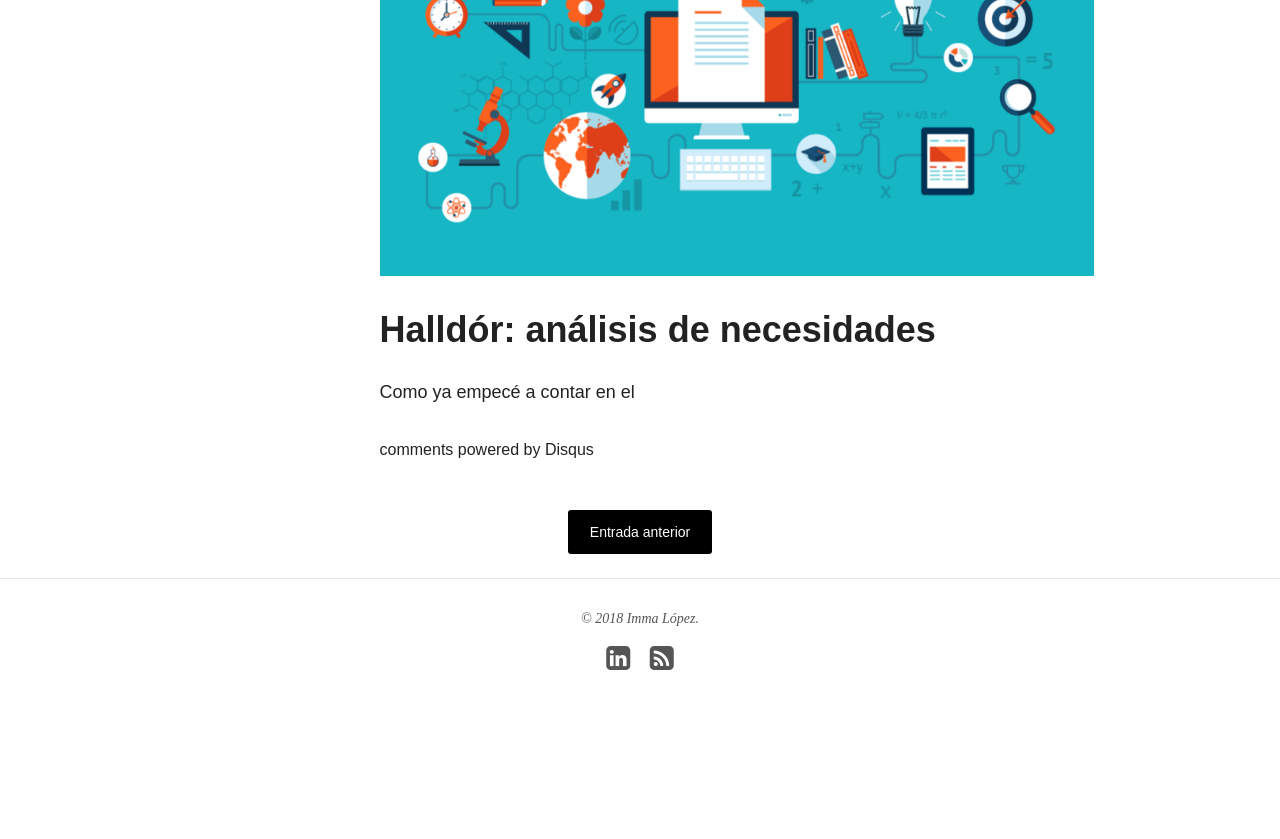
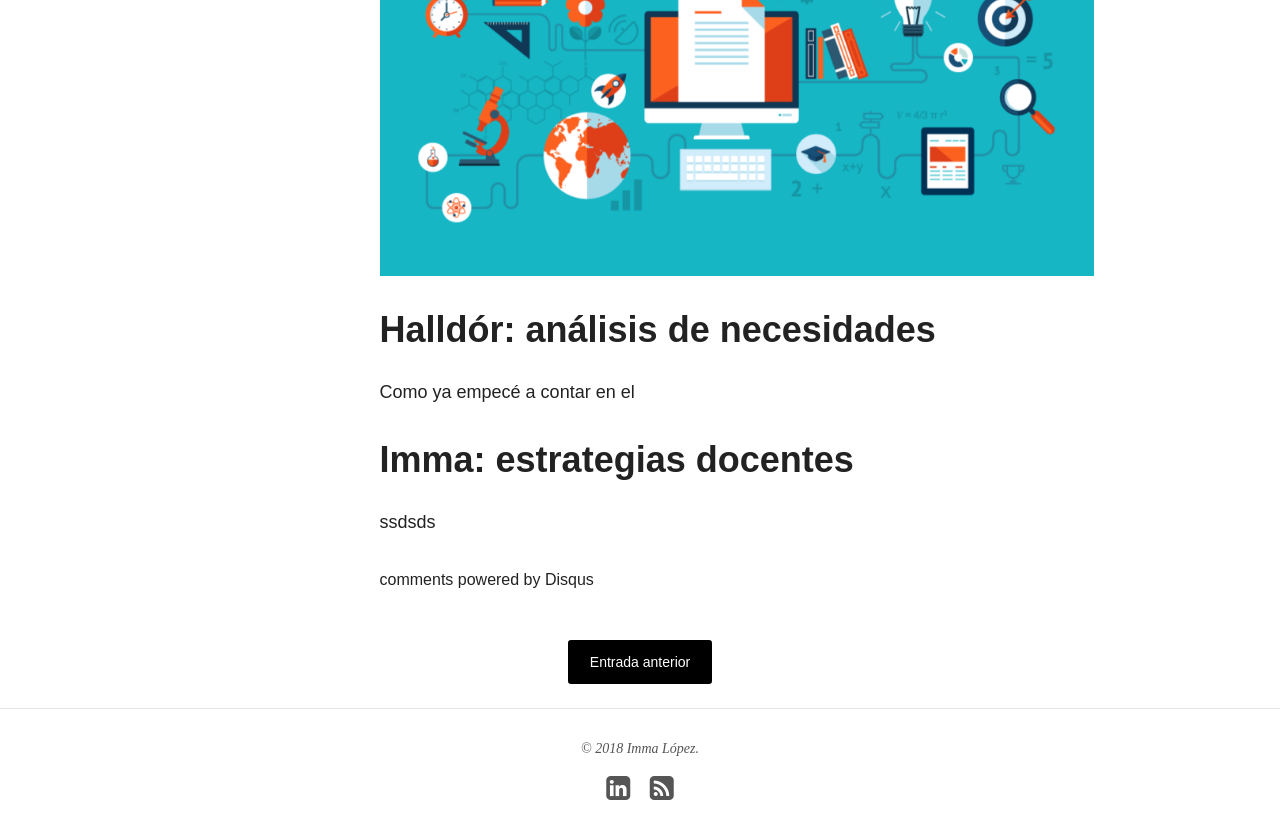
Before and after one commit to immalopez/immalopez.github.io, a Jekyll site: the page built from _posts/blog/2018-02-21-e-learning-1.md, in a window 1280 px wide and 900 px high, scrolled down 1106 px. Shown: the top 839 px of the window. Built offline with Jekyll 4.4.1, drawn with Linux system fonts in a browser that asks for light colours; nearby versions of some CDN libraries; comment, search, counter and statistics services are not loaded; before the commit the page ends 1876 px from its top, so only the background shows below that.

Commit message:
Update 2018-02-21-e-learning-1.md

```diff
--- a/_posts/blog/2018-02-21-e-learning-1.md
+++ b/_posts/blog/2018-02-21-e-learning-1.md
@@ -20,3 +20,7 @@ Mi intención, en consecuencia, es reflexionar acerca de dos cuestiones fundamen
 # Halldór: análisis de necesidades
 
 Como ya empecé a contar en el
+
+# Imma: estrategias docentes
+
+ssdsds
```
